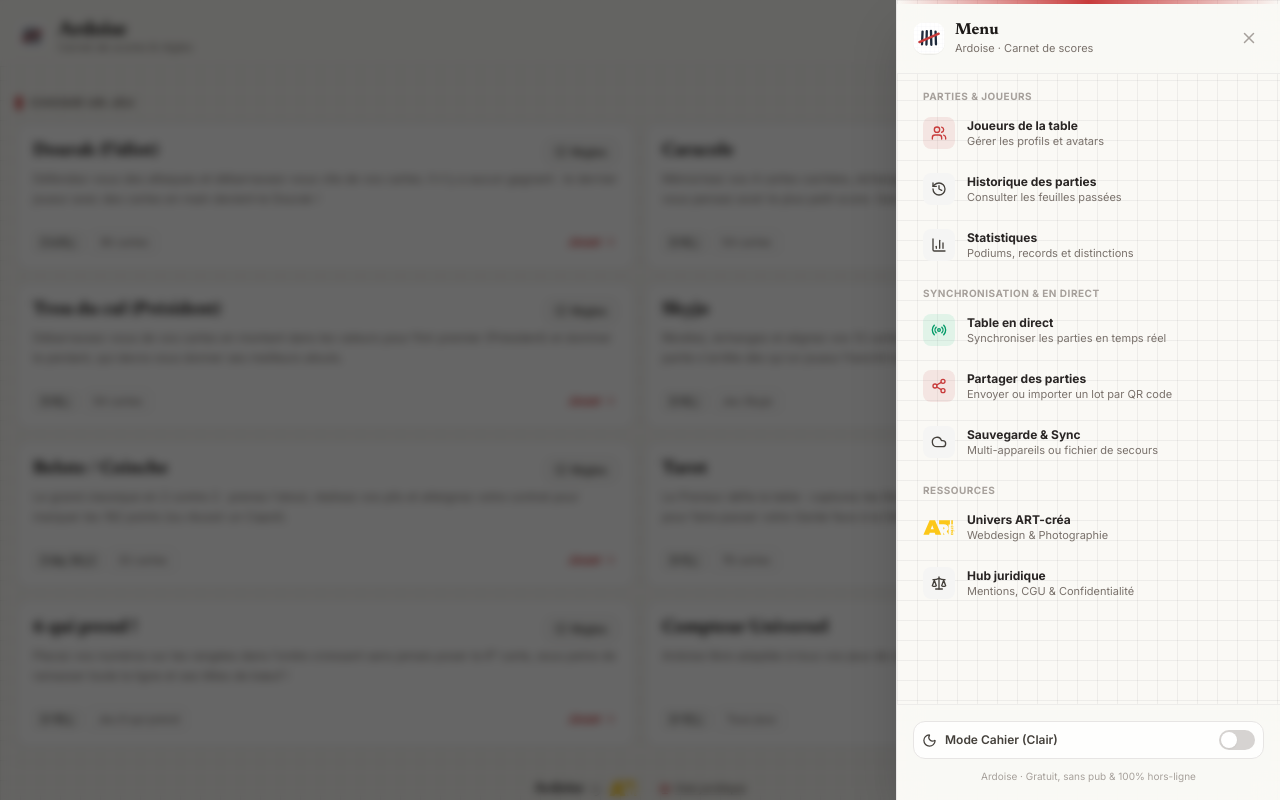
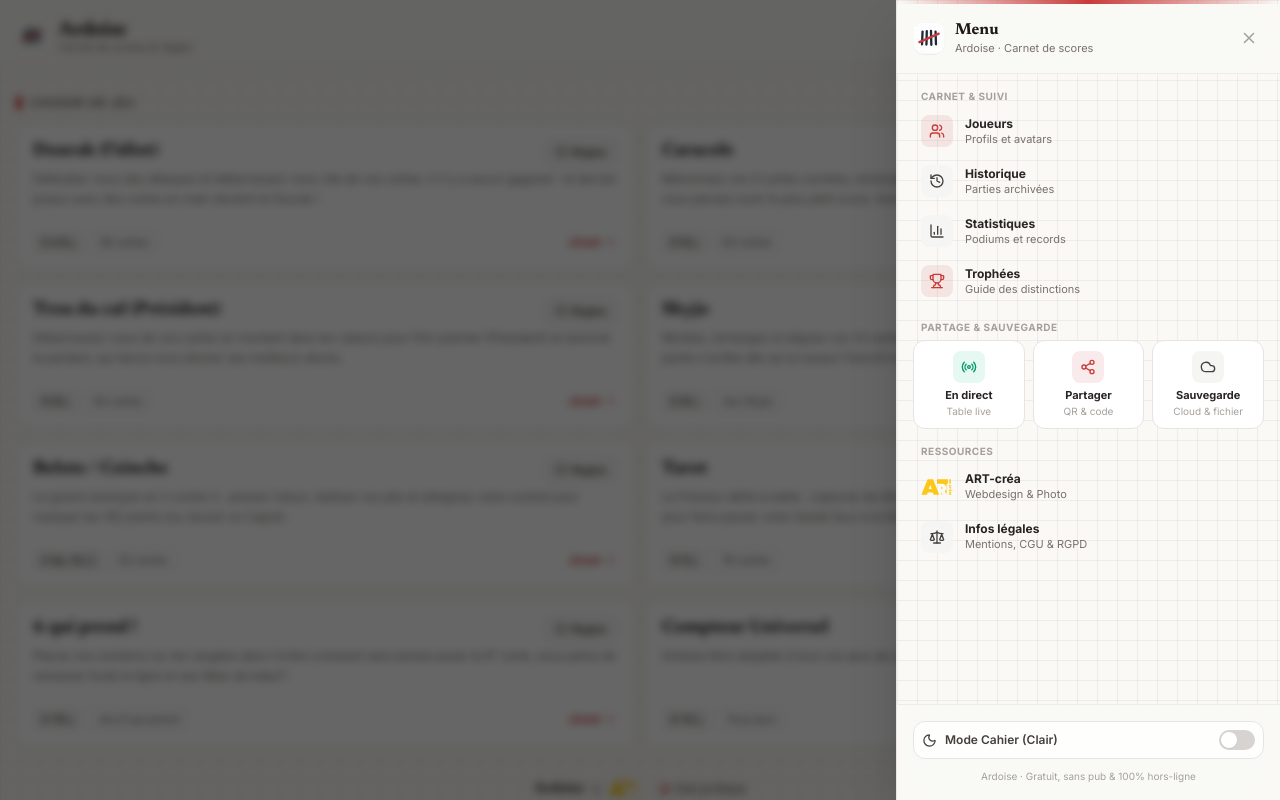
Before and after one commit to Artichou-code/ardoise, a React (Vite) app: page / in a window 1280 px wide. Both pictures are taken after a click on the button 1246 px from the left and 36 px from the top of the page. Built offline with nearby package versions, Linux system fonts and the light colour scheme.

Commit message:
feat(menu): ajout Trophees, titres raccourcis, grille 3 icones Partage & Sauvegarde et fix MIME assets

```diff
--- a/src/components/BurgerMenu.jsx
+++ b/src/components/BurgerMenu.jsx
@@ -11,6 +11,7 @@ import {
   Sun,
   Moon,
   Share2,
+  Trophy,
 } from 'lucide-react'
 import { useScrollLock } from '../hooks/useScrollLock'
 import { useTheme } from '../context/ThemeContext'
@@ -21,6 +22,7 @@ export function BurgerMenu({
   isOpen,
   onClose,
   onNavigate,
+  onOpenTrophies,
   onOpenLiveSession,
   onOpenShareGames,
   onOpenSync,
@@ -141,7 +143,7 @@ export function BurgerMenu({
         <div className="h-1 bg-gradient-to-r from-transparent via-[#c83b3b] to-transparent shrink-0" />
 
         {/* En-tête du menu */}
-        <div className="p-4 border-b border-stone-200/70 dark:border-slate-800/70 bg-[#faf9f5]/85 dark:bg-[#151719]/85 backdrop-blur-md flex items-center justify-between gap-3 shrink-0">
+        <div className="p-3.5 sm:p-4 border-b border-stone-200/70 dark:border-slate-800/70 bg-[#faf9f5]/85 dark:bg-[#151719]/85 backdrop-blur-md flex items-center justify-between gap-3 shrink-0">
           <div className="flex items-center gap-2.5 min-w-0">
             <AppLogo className="w-8 h-8 rounded-xl shadow-2xs shrink-0" />
             <div className="min-w-0">
@@ -166,26 +168,26 @@ export function BurgerMenu({
 
         {/* Liste des sections de navigation */}
         <div className="flex-1 overflow-y-auto p-3 sm:p-4 space-y-4 text-xs">
-          {/* Section 1 : Jeu & Statistiques */}
+          {/* Section 1 : Carnet & Suivi */}
           <div>
-            <span className="px-2.5 pb-1 block text-[10px] font-bold uppercase tracking-wider text-stone-400 dark:text-slate-500">
-              Parties & Joueurs
+            <span className="px-2 pb-1 block text-[10px] font-bold uppercase tracking-wider text-stone-400 dark:text-slate-500">
+              Carnet & Suivi
             </span>
-            <div className="space-y-1">
+            <div className="space-y-0.5">
               <button
                 type="button"
                 onClick={() => handleAction(() => onNavigate('players'))}
-                className="w-full p-2.5 rounded-xl flex items-center gap-3 text-left hover:bg-stone-100 dark:hover:bg-slate-800/70 transition-colors group cursor-pointer"
+                className="w-full p-2 rounded-xl flex items-center gap-3 text-left hover:bg-stone-100 dark:hover:bg-slate-800/70 transition-colors group cursor-pointer"
               >
                 <span className="p-2 rounded-lg bg-[#c83b3b]/10 dark:bg-[#c83b3b]/20 text-[#c83b3b] shrink-0 group-hover:scale-105 transition-transform">
                   <Users size={16} />
                 </span>
                 <div className="min-w-0 flex-1">
                   <p className="font-bold text-stone-800 dark:text-slate-200 text-xs">
-                    Joueurs de la table
+                    Joueurs
                   </p>
                   <p className="text-[11px] text-stone-500 dark:text-slate-400 truncate">
-                    Gérer les profils et avatars
+                    Profils et avatars
                   </p>
                 </div>
               </button>
@@ -193,17 +195,17 @@ export function BurgerMenu({
               <button
                 type="button"
                 onClick={() => handleAction(() => onNavigate('history'))}
-                className="w-full p-2.5 rounded-xl flex items-center gap-3 text-left hover:bg-stone-100 dark:hover:bg-slate-800/70 transition-colors group cursor-pointer"
+                className="w-full p-2 rounded-xl flex items-center gap-3 text-left hover:bg-stone-100 dark:hover:bg-slate-800/70 transition-colors group cursor-pointer"
               >
                 <span className="p-2 rounded-lg bg-stone-100 dark:bg-slate-800 text-stone-700 dark:text-slate-300 shrink-0 group-hover:scale-105 transition-transform">
                   <History size={16} />
                 </span>
                 <div className="min-w-0 flex-1">
                   <p className="font-bold text-stone-800 dark:text-slate-200 text-xs">
-                    Historique des parties
+                    Historique
                   </p>
                   <p className="text-[11px] text-stone-500 dark:text-slate-400 truncate">
-                    Consulter les feuilles passées
+                    Parties archivées
                   </p>
                 </div>
               </button>
@@ -211,7 +213,7 @@ export function BurgerMenu({
               <button
                 type="button"
                 onClick={() => handleAction(() => onNavigate('stats'))}
-                className="w-full p-2.5 rounded-xl flex items-center gap-3 text-left hover:bg-stone-100 dark:hover:bg-slate-800/70 transition-colors group cursor-pointer"
+                className="w-full p-2 rounded-xl flex items-center gap-3 text-left hover:bg-stone-100 dark:hover:bg-slate-800/70 transition-colors group cursor-pointer"
               >
                 <span className="p-2 rounded-lg bg-stone-100 dark:bg-slate-800 text-stone-700 dark:text-slate-300 shrink-0 group-hover:scale-105 transition-transform">
                   <BarChart3 size={16} />
@@ -221,28 +223,49 @@ export function BurgerMenu({
                     Statistiques
                   </p>
                   <p className="text-[11px] text-stone-500 dark:text-slate-400 truncate">
-                    Podiums, records et distinctions
+                    Podiums et records
+                  </p>
+                </div>
+              </button>
+
+              <button
+                type="button"
+                onClick={() => handleAction(onOpenTrophies)}
+                className="w-full p-2 rounded-xl flex items-center gap-3 text-left hover:bg-stone-100 dark:hover:bg-slate-800/70 transition-colors group cursor-pointer"
+              >
+                <span className="p-2 rounded-lg bg-[#c83b3b]/10 dark:bg-[#c83b3b]/20 text-[#c83b3b] shrink-0 group-hover:scale-105 transition-transform">
+                  <Trophy size={16} />
+                </span>
+                <div className="min-w-0 flex-1">
+                  <p className="font-bold text-stone-800 dark:text-slate-200 text-xs">
+                    Trophées
+                  </p>
+                  <p className="text-[11px] text-stone-500 dark:text-slate-400 truncate">
+                    Guide des distinctions
                   </p>
                 </div>
               </button>
             </div>
           </div>
 
-          {/* Section 2 : Synchronisation & Direct */}
+          {/* Section 2 : Partage & Sauvegarde (3 actions sur la même ligne) */}
           <div>
-            <span className="px-2.5 pb-1 block text-[10px] font-bold uppercase tracking-wider text-stone-400 dark:text-slate-500">
-              Synchronisation & En direct
+            <span className="px-2 pb-1.5 block text-[10px] font-bold uppercase tracking-wider text-stone-400 dark:text-slate-500">
+              Partage & Sauvegarde
             </span>
-            <div className="space-y-1">
+            <div className="grid grid-cols-3 gap-2">
               <button
                 type="button"
                 onClick={() => handleAction(onOpenLiveSession)}
-                className={`w-full p-2.5 rounded-xl flex items-center gap-3 text-left transition-colors group cursor-pointer ${
+                className={`p-2.5 rounded-xl border flex flex-col items-center justify-center text-center gap-1.5 transition-all group cursor-pointer relative ${
                   liveSession
-                    ? 'bg-emerald-500/10 hover:bg-emerald-500/15 border border-emerald-500/30'
-                    : 'hover:bg-stone-100 dark:hover:bg-slate-800/70'
+                    ? 'bg-emerald-500/10 hover:bg-emerald-500/15 border-emerald-500/40'
+                    : 'school-card border-stone-200/80 dark:border-slate-800 hover:border-emerald-500/40'
                 }`}
               >
+                {liveSession && (
+                  <span className="absolute top-1.5 right-1.5 w-2 h-2 rounded-full bg-emerald-500 animate-pulse" />
+                )}
                 <span className={`p-2 rounded-lg shrink-0 group-hover:scale-105 transition-transform ${
                   liveSession
                     ? 'bg-emerald-500/20 text-emerald-600 dark:text-emerald-400'
@@ -250,19 +273,12 @@ export function BurgerMenu({
                 }`}>
                   <Radio size={16} className={liveSession ? 'animate-pulse' : ''} />
                 </span>
-                <div className="min-w-0 flex-1">
-                  <div className="flex items-center gap-1.5">
-                    <p className="font-bold text-stone-800 dark:text-slate-200 text-xs">
-                      Table en direct
-                    </p>
-                    {liveSession && (
-                      <span className="px-1.5 py-0.2 rounded-full text-[9px] font-bold uppercase tracking-wider bg-emerald-500/20 text-emerald-700 dark:text-emerald-300">
-                        Active
-                      </span>
-                    )}
-                  </div>
-                  <p className="text-[11px] text-stone-500 dark:text-slate-400 truncate">
-                    {liveSession ? `Salon : ${liveSession.name}` : 'Synchroniser les parties en temps réel'}
+                <div className="min-w-0 w-full">
+                  <p className="font-bold text-stone-800 dark:text-slate-200 text-[11px] leading-tight truncate">
+                    En direct
+                  </p>
+                  <p className="text-[10px] text-stone-400 dark:text-slate-500 truncate mt-0.5">
+                    {liveSession ? 'Actif' : 'Table live'}
                   </p>
                 </div>
               </button>
@@ -270,17 +286,17 @@ export function BurgerMenu({
               <button
                 type="button"
                 onClick={() => handleAction(onOpenShareGames)}
-                className="w-full p-2.5 rounded-xl flex items-center gap-3 text-left hover:bg-stone-100 dark:hover:bg-slate-800/70 transition-colors group cursor-pointer"
+                className="p-2.5 rounded-xl border school-card border-stone-200/80 dark:border-slate-800 hover:border-[#c83b3b]/50 flex flex-col items-center justify-center text-center gap-1.5 transition-all group cursor-pointer"
               >
                 <span className="p-2 rounded-lg bg-[#c83b3b]/10 dark:bg-[#c83b3b]/20 text-[#c83b3b] shrink-0 group-hover:scale-105 transition-transform">
                   <Share2 size={16} />
                 </span>
-                <div className="min-w-0 flex-1">
-                  <p className="font-bold text-stone-800 dark:text-slate-200 text-xs">
-                    Partager des parties
+                <div className="min-w-0 w-full">
+                  <p className="font-bold text-stone-800 dark:text-slate-200 text-[11px] leading-tight truncate">
+                    Partager
                   </p>
-                  <p className="text-[11px] text-stone-500 dark:text-slate-400 truncate">
-                    Envoyer ou importer un lot par QR code
+                  <p className="text-[10px] text-stone-400 dark:text-slate-500 truncate mt-0.5">
+                    QR & code
                   </p>
                 </div>
               </button>
@@ -288,17 +304,17 @@ export function BurgerMenu({
               <button
                 type="button"
                 onClick={() => handleAction(onOpenSync)}
-                className="w-full p-2.5 rounded-xl flex items-center gap-3 text-left hover:bg-stone-100 dark:hover:bg-slate-800/70 transition-colors group cursor-pointer"
+                className="p-2.5 rounded-xl border school-card border-stone-200/80 dark:border-slate-800 hover:border-stone-400 dark:hover:border-slate-600 flex flex-col items-center justify-center text-center gap-1.5 transition-all group cursor-pointer"
               >
                 <span className="p-2 rounded-lg bg-stone-100 dark:bg-slate-800 text-stone-700 dark:text-slate-300 shrink-0 group-hover:scale-105 transition-transform">
                   <Cloud size={16} />
                 </span>
-                <div className="min-w-0 flex-1">
-                  <p className="font-bold text-stone-800 dark:text-slate-200 text-xs">
-                    Sauvegarde & Sync
+                <div className="min-w-0 w-full">
+                  <p className="font-bold text-stone-800 dark:text-slate-200 text-[11px] leading-tight truncate">
+                    Sauvegarde
                   </p>
-                  <p className="text-[11px] text-stone-500 dark:text-slate-400 truncate">
-                    Multi-appareils ou fichier de secours
+                  <p className="text-[10px] text-stone-400 dark:text-slate-500 truncate mt-0.5">
+                    Cloud & fichier
                   </p>
                 </div>
               </button>
@@ -307,24 +323,24 @@ export function BurgerMenu({
 
           {/* Section 3 : Ressources & Légal */}
           <div>
-            <span className="px-2.5 pb-1 block text-[10px] font-bold uppercase tracking-wider text-stone-400 dark:text-slate-500">
+            <span className="px-2 pb-1 block text-[10px] font-bold uppercase tracking-wider text-stone-400 dark:text-slate-500">
               Ressources
             </span>
-            <div className="space-y-1">
+            <div className="space-y-0.5">
               <button
                 type="button"
                 onClick={() => handleAction(onOpenArtCrea)}
-                className="w-full p-2.5 rounded-xl flex items-center gap-3 text-left hover:bg-stone-100 dark:hover:bg-slate-800/70 transition-colors group cursor-pointer"
+                className="w-full p-2 rounded-xl flex items-center gap-3 text-left hover:bg-stone-100 dark:hover:bg-slate-800/70 transition-colors group cursor-pointer"
               >
                 <div className="w-8 h-8 flex items-center justify-center shrink-0">
                   <ArtCreaLogo className="h-4.5 w-auto group-hover:scale-105 transition-transform" />
                 </div>
                 <div className="min-w-0 flex-1">
                   <p className="font-bold text-stone-800 dark:text-slate-200 text-xs">
-                    Univers ART-créa
+                    ART-créa
                   </p>
                   <p className="text-[11px] text-stone-500 dark:text-slate-400 truncate">
-                    Webdesign & Photographie
+                    Webdesign & Photo
                   </p>
                 </div>
               </button>
@@ -332,17 +348,17 @@ export function BurgerMenu({
               <button
                 type="button"
                 onClick={() => handleAction(() => onOpenLegal('mentions'))}
-                className="w-full p-2.5 rounded-xl flex items-center gap-3 text-left hover:bg-stone-100 dark:hover:bg-slate-800/70 transition-colors group cursor-pointer"
+                className="w-full p-2 rounded-xl flex items-center gap-3 text-left hover:bg-stone-100 dark:hover:bg-slate-800/70 transition-colors group cursor-pointer"
               >
                 <span className="p-2 rounded-lg bg-stone-100 dark:bg-slate-800 text-stone-700 dark:text-slate-300 shrink-0 group-hover:scale-105 transition-transform">
                   <Scale size={16} />
                 </span>
                 <div className="min-w-0 flex-1">
                   <p className="font-bold text-stone-800 dark:text-slate-200 text-xs">
-                    Hub juridique
+                    Infos légales
                   </p>
                   <p className="text-[11px] text-stone-500 dark:text-slate-400 truncate">
-                    Mentions, CGU & Confidentialité
+                    Mentions, CGU & RGPD
                   </p>
                 </div>
               </button>
--- a/src/components/HomeScreen.jsx
+++ b/src/components/HomeScreen.jsx
@@ -12,15 +12,17 @@ import { SyncModal } from './SyncModal'
 import { LiveSessionModal } from './LiveSessionModal'
 import { ShareGamesModal } from './ShareGamesModal'
 import { BurgerMenu } from './BurgerMenu'
+import { TrophiesSheet } from './TrophiesSheet'
 import { ArtCreaLogo } from './ui/ArtCreaLogo'
 import { ArtCreaUniverseModal } from './ArtCreaUniverseModal'
 import { formatDate, formatGameStart } from '../utils/gameUtils'
+import { computeStats } from '../utils/statsUtils'
 import { Avatar } from './ui/Avatar'
 import { formatTypography } from '../utils/typography'
 import { getActiveSession } from '../store/liveSession'
 
 export function HomeScreen() {
-  const { games, setScreen, resumeGame, customPresets, deletePreset, createGame, reloadStorage, liveSessionNotice, setLiveSessionNotice } = useGame()
+  const { games, players: registeredPlayers, setScreen, resumeGame, customPresets, deletePreset, createGame, reloadStorage, liveSessionNotice, setLiveSessionNotice } = useGame()
   const [setupGame, setSetupGame] = useState(null)
   const [setupPreset, setSetupPreset] = useState(null)
   const [rulesGame, setRulesGame] = useState(null)
@@ -30,8 +32,13 @@ export function HomeScreen() {
   const [isSyncModalOpen, setIsSyncModalOpen] = useState(false)
   const [isLiveModalOpen, setIsLiveModalOpen] = useState(false)
   const [isShareGamesModalOpen, setIsShareGamesModalOpen] = useState(false)
+  const [isTrophiesOpen, setIsTrophiesOpen] = useState(false)
   const [isBurgerMenuOpen, setIsBurgerMenuOpen] = useState(false)
   const [liveSession, setLiveSession] = useState(() => getActiveSession())
+
+  const allPlayersStats = useMemo(() => {
+    return computeStats(games, 'all', registeredPlayers).playersStats
+  }, [games, registeredPlayers])
 
   useEffect(() => {
     const handleSessionChanged = (e) => {
@@ -544,11 +551,19 @@ export function HomeScreen() {
         }}
       />
 
-      {/* Menu Burger latéral complet (Statistiques, Historique, Joueurs, Synchro, Direct, Règles) */}
+      {/* Guide des trophées et distinctions */}
+      <TrophiesSheet
+        open={isTrophiesOpen}
+        onClose={() => setIsTrophiesOpen(false)}
+        playersStats={allPlayersStats}
+      />
+
+      {/* Menu Burger latéral complet (Statistiques, Historique, Joueurs, Trophées, Partage & Sauvegarde) */}
       <BurgerMenu
         isOpen={isBurgerMenuOpen}
         onClose={() => setIsBurgerMenuOpen(false)}
         onNavigate={(screen) => setScreen(screen)}
+        onOpenTrophies={() => setIsTrophiesOpen(true)}
         onOpenLiveSession={() => setIsLiveModalOpen(true)}
         onOpenShareGames={() => setIsShareGamesModalOpen(true)}
         onOpenSync={() => setIsSyncModalOpen(true)}
--- a/src/main.jsx
+++ b/src/main.jsx
@@ -5,6 +5,10 @@ import App from './App.jsx'
 import { GameProvider } from './context/GameContext.jsx'
 import { ThemeProvider } from './context/ThemeContext.jsx'
 import { ErrorBoundary } from './components/ui/ErrorBoundary.jsx'
+
+window.addEventListener('vite:preloadError', () => {
+  window.location.reload()
+})
 
 createRoot(document.getElementById('root')).render(
   <StrictMode>
```
Also changed, not shown: 2 other files (tests, documents, lock files or other folders).
